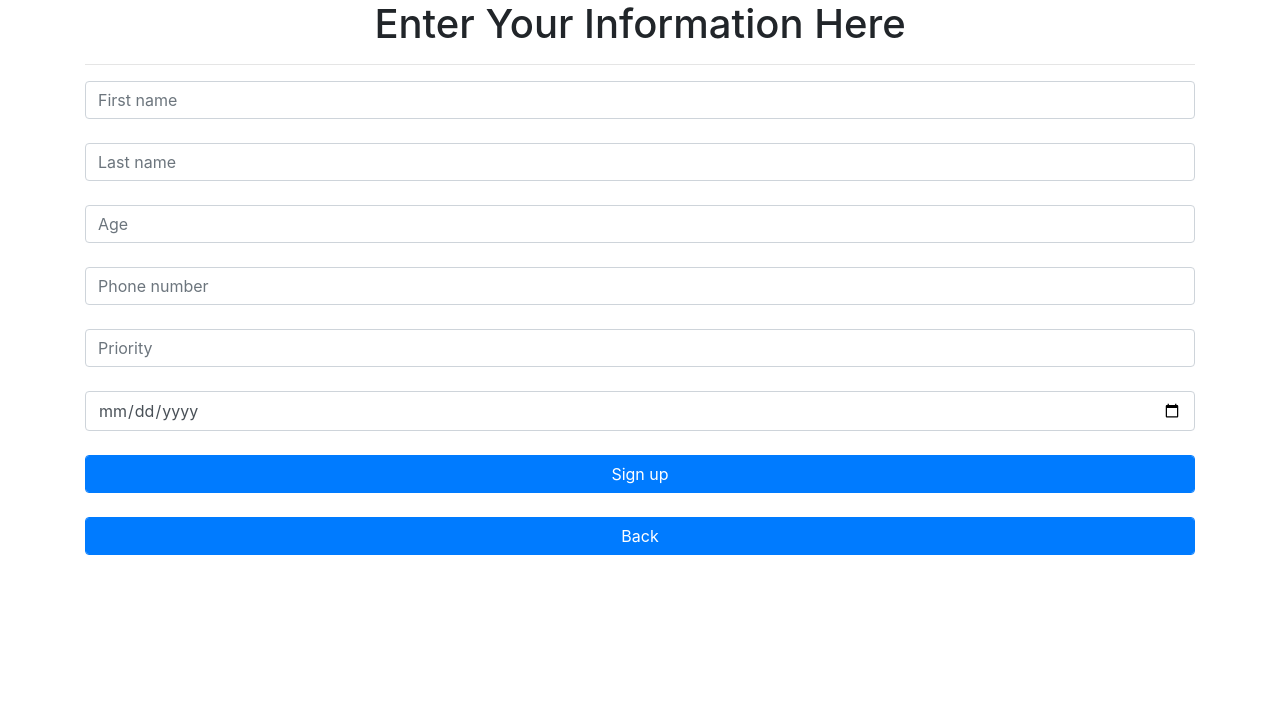
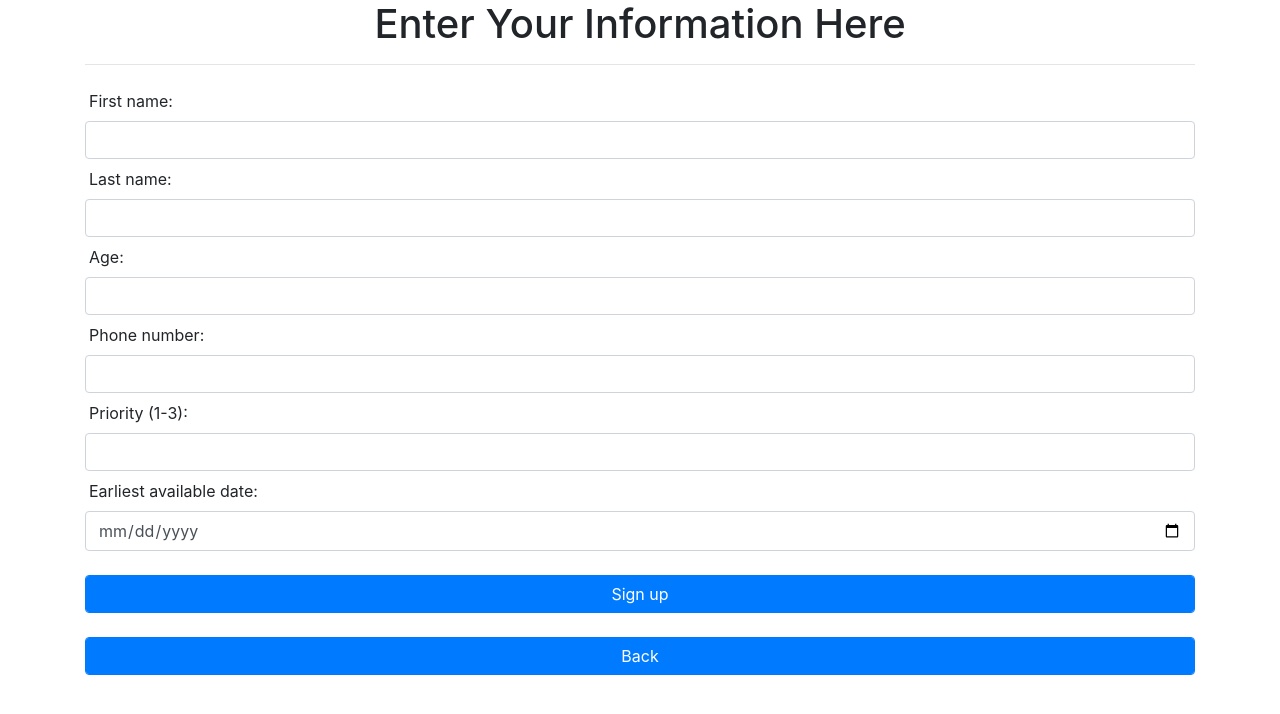
Before and after one commit to Sothis-baka/CSE-3241-Project, a PHP site: page /patientRegister.php in a window 1280 px wide. Shown: the part 56-770 px from the top of the page. Run offline with PHP 8.4, Linux system fonts and the light colour scheme.

Commit message:
final draft

```diff
--- a/adminIndex.php
+++ b/adminIndex.php
@@ -25,7 +25,7 @@
     <a class="btn btn-primary btn-lg btn-block" href="gotVac.php" role="button">Patient Gotten Vaccine</a>
     <a class="btn btn-primary btn-lg btn-block" href="haveAppointment.php" role="button">Scheduled Patient</a>
     <a class="btn btn-primary btn-lg btn-block" href="wait.php" role="button">Wait List</a>
-    <a class="btn btn-primary btn-lg btn-block" href="home.php" role="button">back</a>
+    <a class="btn btn-primary btn-lg btn-block" href="home.php" role="button">Back</a>
 </div>
 
 </body>
--- a/gotVac.php
+++ b/gotVac.php
@@ -69,7 +69,7 @@
     _HTML_;
     mysqli_close($conn);
     ?>
-    <a href="adminIndex.php" class="btn btn-primary form-control">back</a>
+    <a href="adminIndex.php" class="btn btn-primary form-control">Back</a>
 </div>
 </body>
 </html>
--- a/haveAppointment.php
+++ b/haveAppointment.php
@@ -76,7 +76,7 @@
 	_HTML_;
     mysqli_close($conn);
     ?>
-    <a href="adminIndex.php" class="btn btn-primary form-control">back</a>
+    <a href="adminIndex.php" class="btn btn-primary form-control">Back</a>
 </div>
 </body>
 </html>
--- a/inventory.php
+++ b/inventory.php
@@ -87,7 +87,7 @@
     mysqli_close($conn);
     ?>
 
-    <a href="adminIndex.php"  class="btn btn-primary form-control">back</a>
+    <a href="adminIndex.php"  class="btn btn-primary form-control">Back</a>
 
 </div>
 </body>
--- a/patientInfo.php
+++ b/patientInfo.php
@@ -124,7 +124,7 @@
     }
     mysqli_close($conn);
     ?>
-    <a href="patientIndex.php" class="btn btn-primary">back</a>
+    <a href="patientIndex.php" class="btn btn-primary">Back</a>
 </div>
 </body>
 </html>
--- a/patientRegister.php
+++ b/patientRegister.php
@@ -20,17 +20,22 @@
     <h1 class="text-center">Enter Your Information Here</h1>
     <hr>
         <form method= "POST" action="insertPatient.php">
+            <label class='ml-1 mt-2'>First name: </label>
+            <input type="text" id="fname" name="fname" class="form-control" required>
 
-            <input type="text" id="fname" name="fname"  placeholder="First name" class="form-control" required>
-            <br>
-            <input type="text" name="lname"  placeholder="Last name" class="form-control" required>
-            <br>
-            <input type="number" name="age" placeholder="Age" min=1 class="form-control" required/>
-            <br>
-            <input type="text" name="phone" placeholder="Phone number" maxlength="10"  class="form-control" required/>
-            <br>
-            <input type="number" name="priority" placeholder="Priority" min=1 max=3 class="form-control" required/>
-            <br>
+            <label class='ml-1 mt-2'>Last name: </label>
+            <input type="text" name="lname"  class="form-control" required>
+
+            <label class='ml-1 mt-2'>Age: </label>
+            <input type="number" name="age" min=1 class="form-control" required/>
+
+            <label class='ml-1 mt-2'>Phone number: </label>
+            <input type="text" name="phone" maxlength="10"  class="form-control" required/>
+
+            <label class='ml-1 mt-2'>Priority (1-3): </label>
+            <input type="number" name="priority" min=1 max=3 class="form-control" required/>
+
+            <label class='ml-1 mt-2'>Earliest available date: </label>
             <input type="date" name="date" class="form-control" required>
             <br>
             <input type="submit" id="registerBtn" value="Sign up" class="btn btn-primary form-control"/>
--- a/wait.php
+++ b/wait.php
@@ -65,7 +65,7 @@
     mysqli_close($conn);
     ?>
 
-    <a href="adminIndex.php" class="btn btn-primary form-control">back</a>
+    <a href="adminIndex.php" class="btn btn-primary form-control">Back</a>
 
 </div>
 </body>
```
Also changed, not shown: allDoses.php (+5 -2 lines), batchRegister.php (+8 -5 lines).
